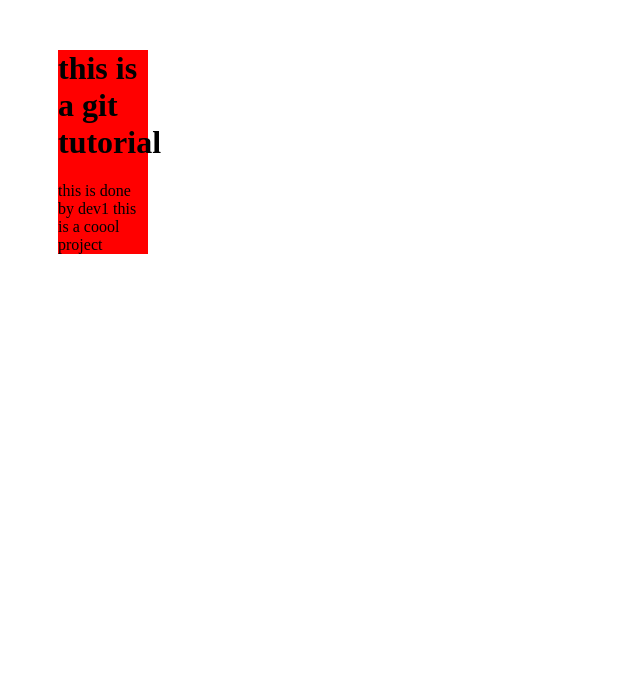
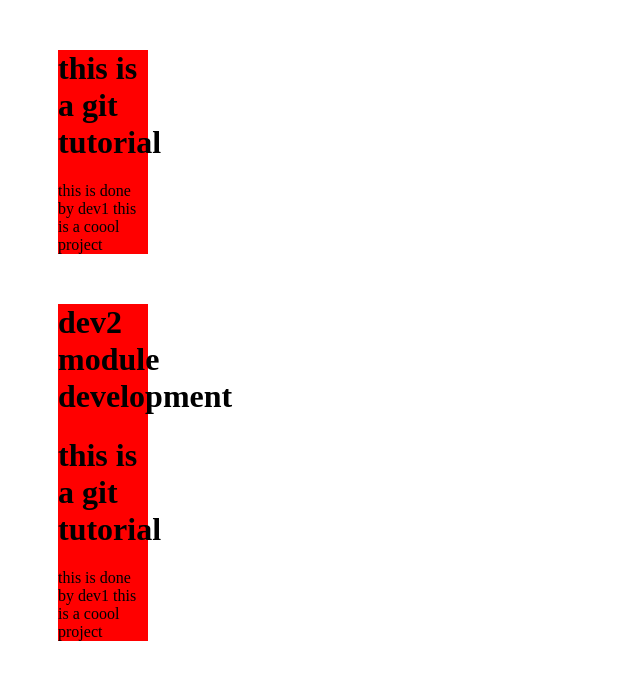
Before and after one commit to SHASHIKANTH236/SHASHIKANTH236, a plain HTML site: page index.html in a window 1280 px wide. Shown: the whole page, without its empty margins (0-640 px from the left). Drawn offline with Linux system fonts and the light colour scheme.

Commit message:
dev2 changes

```diff
--- a/index.html
+++ b/index.html
@@ -15,5 +15,15 @@
 <h1>      this is a git tutorial        </h1>
 <p> this is done by dev1 this is a coool project </p>
 </div>
+
+
+<div class="box red">
+<h1> dev2 module development </h1>
+
+<h1>      this is a git tutorial        </h1>
+<p> this is done by dev1 this is a coool project </p>
+</div>
+
+
 </body>
 </html>
```
